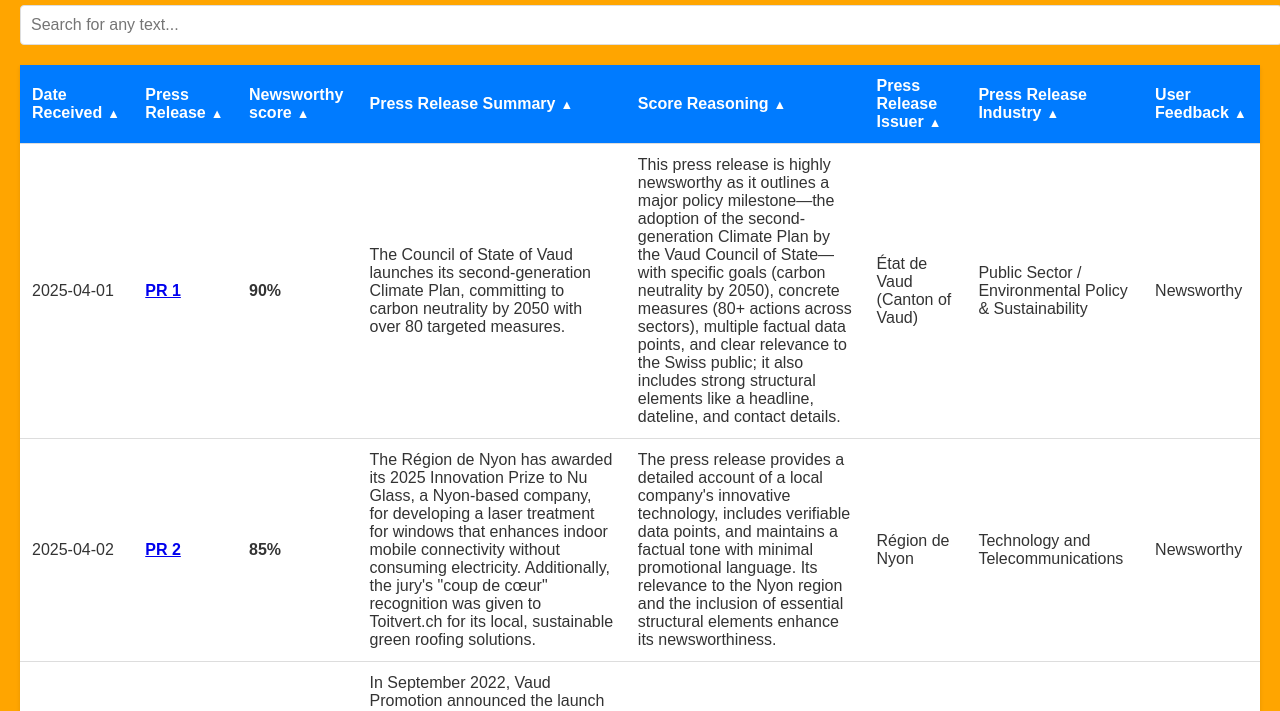
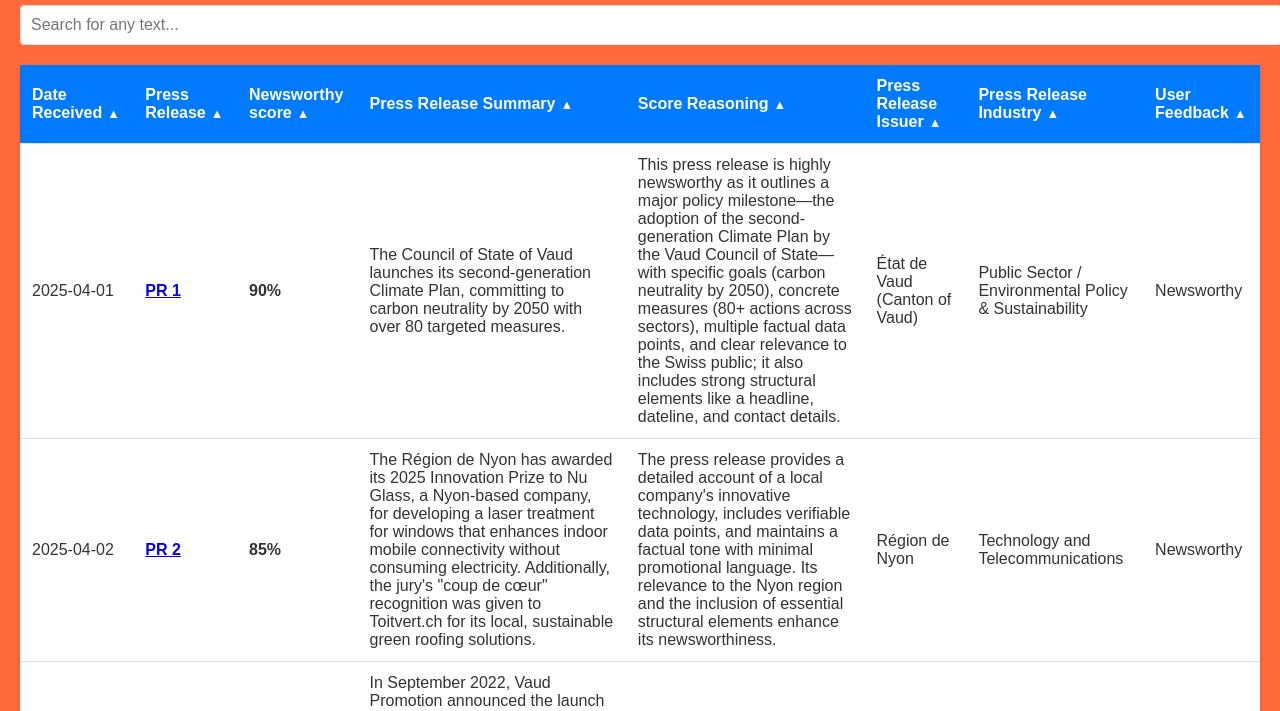
Before and after one commit to Future28b/home1, a plain HTML site: page index.html in a window 1280 px wide. Shown: the part 93-804 px from the top of the page. Drawn offline with Linux system fonts and the light colour scheme.

Commit message:
Update index.html

```diff
--- a/index.html
+++ b/index.html
@@ -8,7 +8,7 @@
     /* Base Styles */
     body {
       font-family: Arial, sans-serif;
-      background-color: #FFA500;
+      background-color: #FF6A3B;
       margin: 0;
       padding: 20px;
       color: #333;
```
